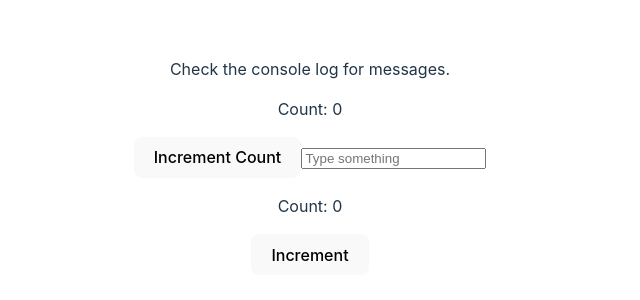
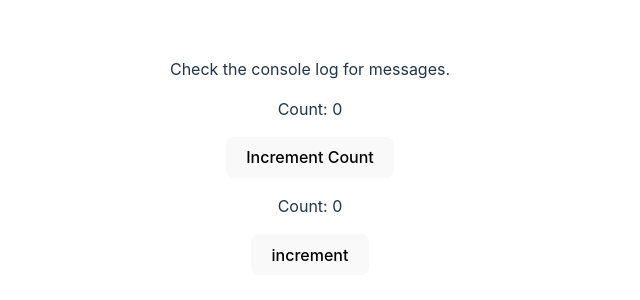
Before and after one commit to Swathi9353/iVoyant, a React (Vite) app in the folder my-app/: page / in a window 1280 px wide. Shown: the part 234-534 px from the top of the page, without its empty margins (330-970 px from the left). Built offline with nearby package versions, Linux system fonts and the light colour scheme.

Commit message:
modified

```diff
--- a/my-app/src/Components/WithdependencyExample.tsx
+++ b/my-app/src/Components/WithdependencyExample.tsx
@@ -1,8 +1,7 @@
-import React, { useState, useEffect } from 'react';
+import { useState, useEffect } from 'react';
 
 function SpecificDependencyExample() {
   const [count, setCount] = useState(0);
-  const [text, setText] = useState('');
 
   useEffect(() => {
     console.log(`Count changed to ${count}`);
@@ -12,12 +11,7 @@ function SpecificDependencyExample() {
     <div>
       <p>Count: {count}</p>
       <button onClick={() => setCount(count + 1)}>Increment Count</button>
-      <input
-        type="text"
-        value={text}
-        onChange={(e) => setText(e.target.value)}
-        placeholder="Type something"
-      />
+
     </div>
   );
 }
--- a/my-app/src/Components/WithoutdependencyExample.tsx
+++ b/my-app/src/Components/WithoutdependencyExample.tsx
@@ -1,4 +1,4 @@
-import React, { useState, useEffect } from 'react';
+import { useState, useEffect } from 'react';
 
 function NoDependencyExample() {
   const [count, setCount] = useState(0);
@@ -7,10 +7,17 @@ function NoDependencyExample() {
     console.log('Effect ran');
   }); // No dependency array
 
+  const handleSubmit=() =>
+
+  {
+    setCount(count + 1);
+
+  }
+
   return (
     <div>
       <p>Count: {count}</p>
-      <button onClick={() => setCount(count + 1)}>Increment</button>
+      <button onClick={ handleSubmit}>increment</button>
     </div>
   );
 }
```
Also changed, not shown: my-app/src/Components/EmptyDependencyExample.tsx (+5 -3 lines).
